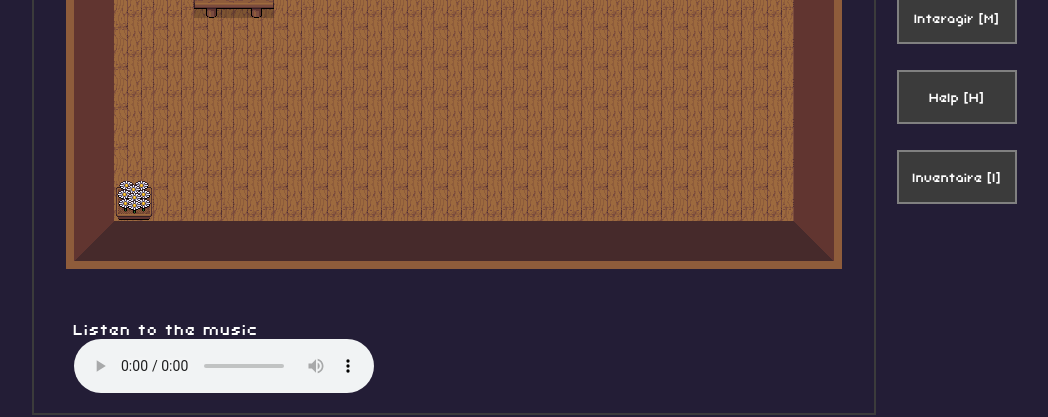
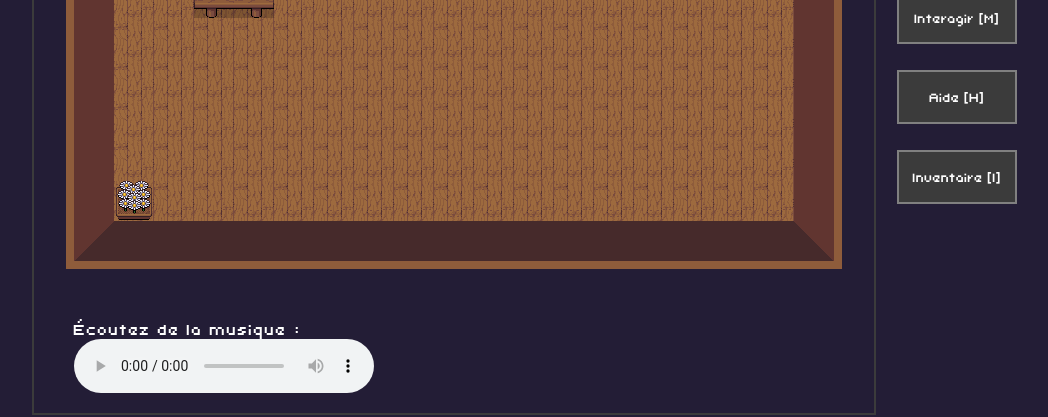
Before and after one commit to bbombardella/getaway, a React (Create React App) app: page / in a window 1280 px wide. Both pictures are taken after a click on the button "Passer". Shown: the part 221-638 px from the top of the page, without its empty margins (105-1153 px from the left). Built offline with nearby package versions, Linux system fonts and the light colour scheme.

Commit message:
Passage en français

```diff
--- a/src/components/music/index.jsx
+++ b/src/components/music/index.jsx
@@ -3,7 +3,7 @@ import React from 'react';
 export default function Music (url){
     return (
         <figure>
-        <figcaption>Listen to the music</figcaption>
+        <figcaption>Écoutez de la musique :</figcaption>
         <audio
             controls
             src="./assets/music/monplaisir.mp3">
--- a/src/components/tools/index.jsx
+++ b/src/components/tools/index.jsx
@@ -57,7 +57,7 @@ export default function Tools(props) {
           {inventoryNeeded && <Inventory><button className="panel-button" onClick={() => setInventoryNeeded(false)}>x</button></Inventory>}
           {(interactNeeded && interaction.interact) && <PopUpInteraction objectdata={interaction}><button className="panel-button" onClick={() => setInteractNeeded(false)}>x</button></PopUpInteraction>}
           <button className="tools-button" onClick={()=>setInteractNeeded(!interactNeeded)}>Interagir [M]</button>
-          <button className="tools-button" onClick={()=>setHelpNeeded(true)}>Help [H]</button>
+          <button className="tools-button" onClick={()=>setHelpNeeded(true)}>Aide [H]</button>
           <button className="tools-button" onClick={()=>setInventoryNeeded(true)}>Inventaire [I]</button>
           {(helpNeeded || inventoryNeeded) && <Overlay/>}
         </div>
```
